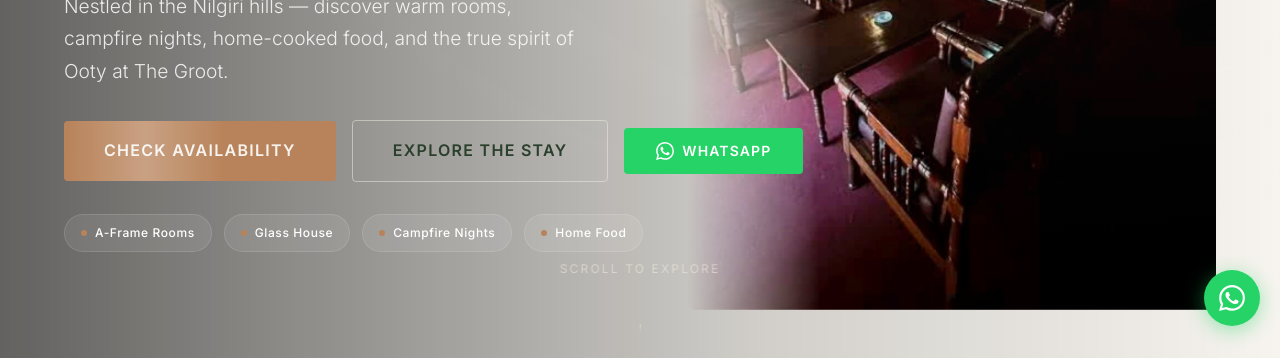
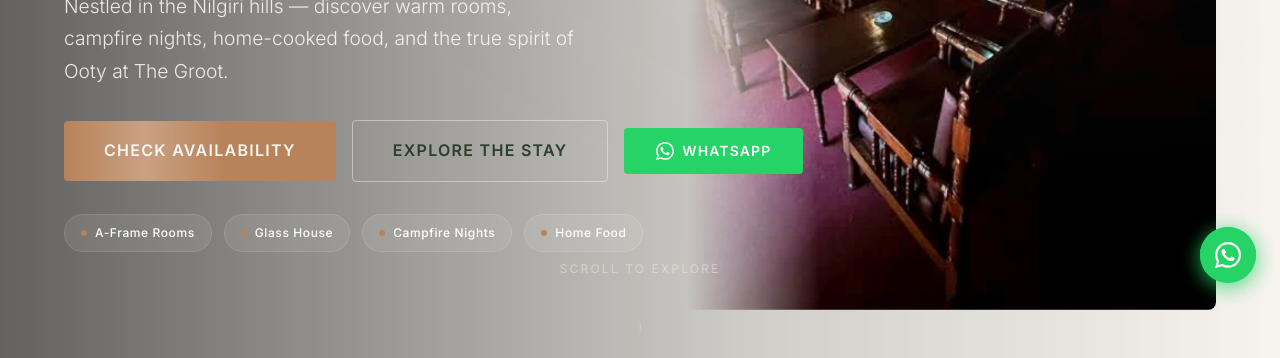
Before and after one commit to Deenadhayalan1111/The-GrootOoty-Tamil-Nadu, a plain HTML site: page index.html in a window 1280 px wide. Shown: the part 442-800 px from the top of the page. Drawn offline with nearby package versions, Linux system fonts and the light colour scheme; a web font is replaced by a local one.

Commit message:
fix(ui): apply explicit !important rules for whatsapp floating button

```diff
--- a/css/components.css
+++ b/css/components.css
@@ -549,19 +549,20 @@
    FLOATING WHATSAPP BUTTON
    --------------------------------------------------------- */
 
-.fab-whatsapp {
-  position: fixed;
-  bottom: var(--whatsapp-bottom);
-  right: 20px;
-  z-index: 999;
+.floating-whatsapp, a[aria-label*="WhatsApp"], .fab-whatsapp {
+  position: fixed !important;
+  bottom: calc(75px + env(safe-area-inset-bottom, 0px)) !important;
+  right: 24px !important;
+  z-index: 9999 !important;
+  transform: none !important;
+  display: flex !important;
+  align-items: center !important;
+  justify-content: center !important;
   width: 56px;
   height: 56px;
   border-radius: var(--radius-full);
   background: #25D366;
   color: #fff;
-  display: flex;
-  align-items: center;
-  justify-content: center;
   box-shadow: 0 4px 20px rgba(37,211,102,0.45);
   cursor: pointer;
   transition: all var(--dur-base) var(--ease-out);
@@ -569,12 +570,14 @@
   border: none;
 }
 
-.fab-whatsapp:hover {
-  transform: scale(1.12);
+.floating-whatsapp:hover, a[aria-label*="WhatsApp"]:hover, .fab-whatsapp:hover {
+  transform: scale(1.12) !important;
   box-shadow: 0 8px 32px rgba(37,211,102,0.55);
 }
 
-.fab-whatsapp svg { width: 26px; height: 26px; }
+.floating-whatsapp svg, a[aria-label*="WhatsApp"] svg, .fab-whatsapp svg {
+  width: 26px; height: 26px;
+}
 
 
 
```
